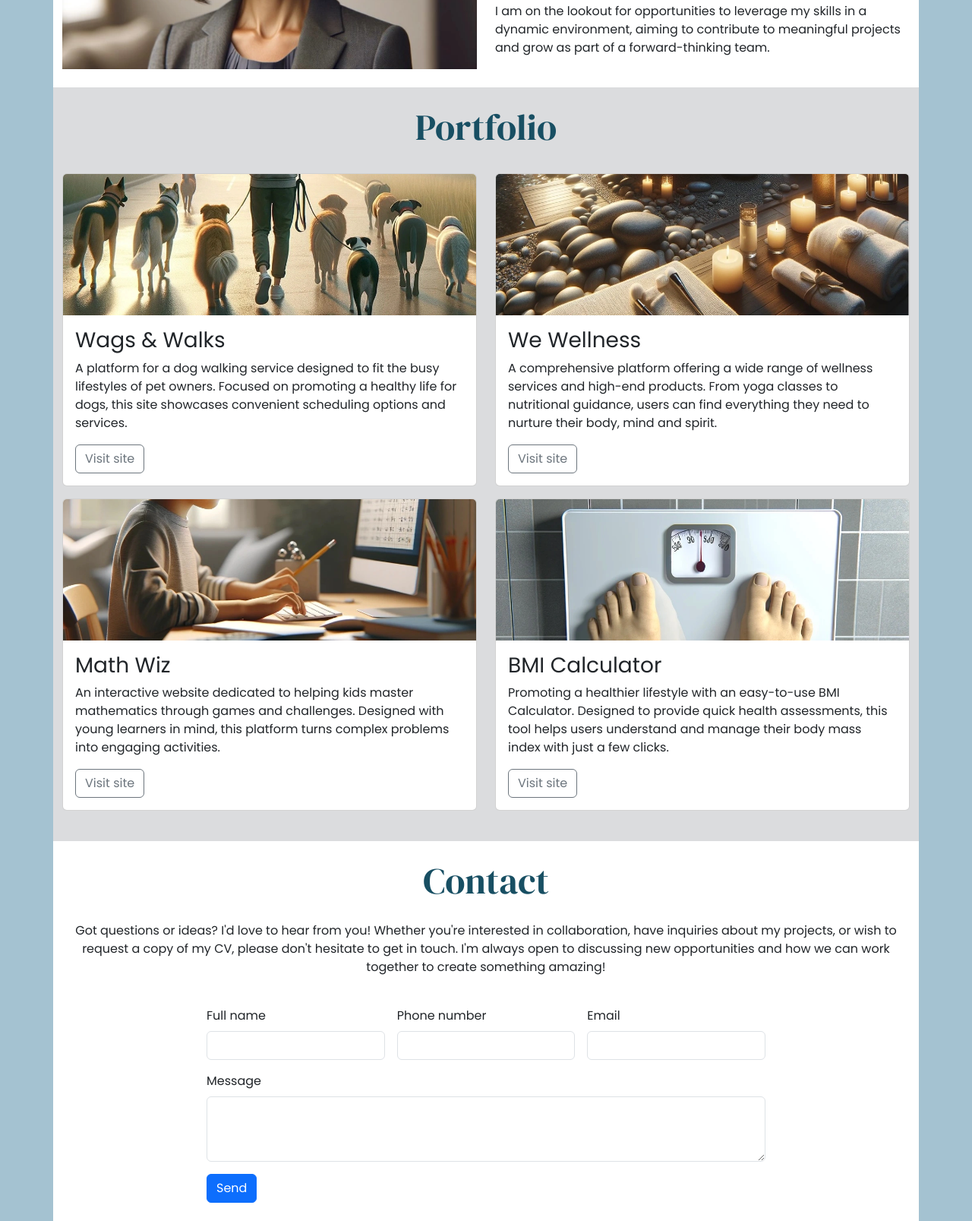
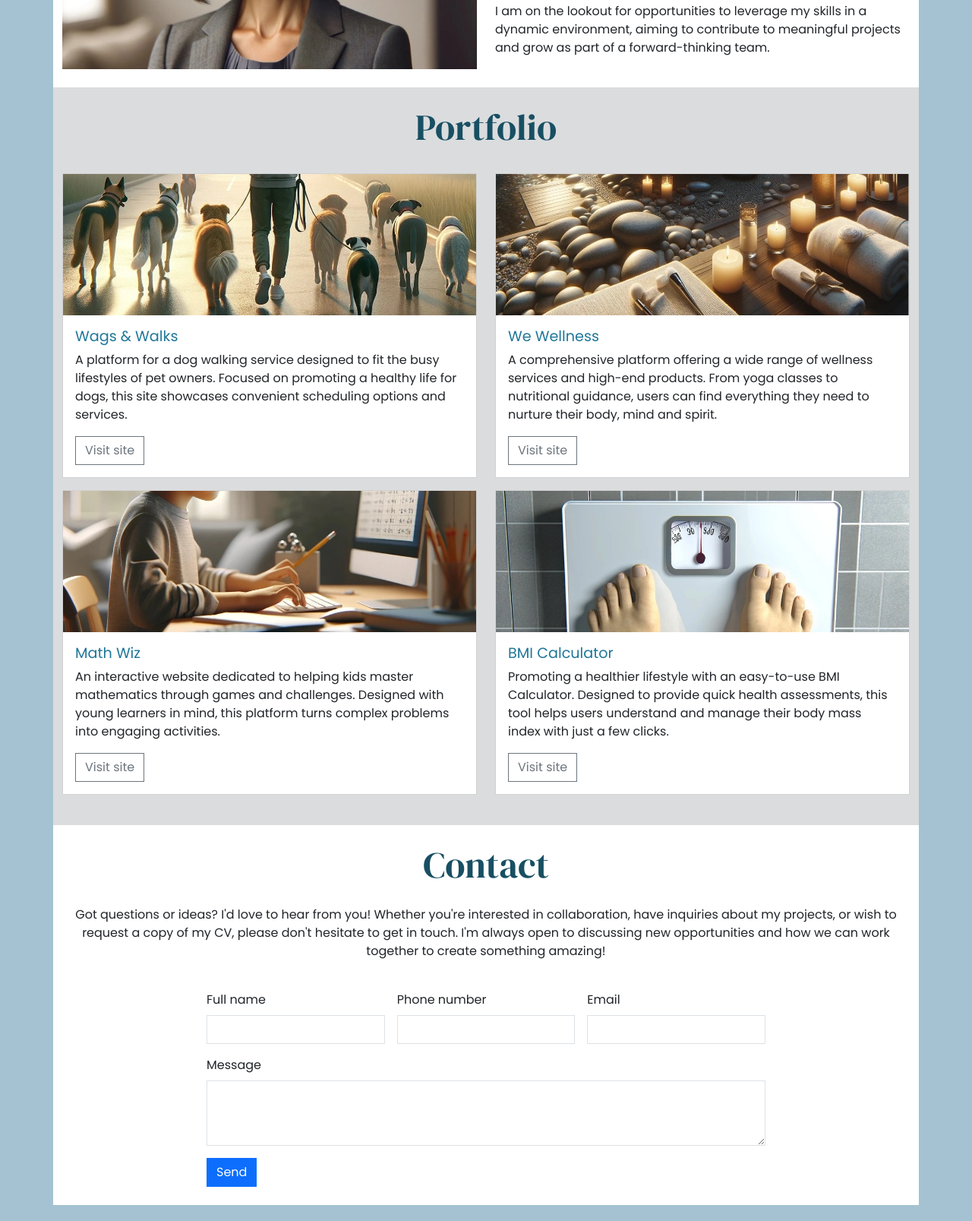
Before and after one commit to Fraser-Malcolm-14/mei-wong-portfolio, a plain HTML site: page index.html in a window 1280 px wide. Shown: the part 934-2541 px from the top of the page at 76% size. After the commit the page ends 2520 px from the top, so only its background shows below. Drawn offline with nearby package versions, Linux system fonts and the light colour scheme.

Commit message:
Sharpened corners

```diff
--- a/assets/css/styles.css
+++ b/assets/css/styles.css
@@ -20,6 +20,11 @@ h2 {
     color: #184f63; /* dark-blue */
 }
 
+.sharp-corners,
+.sharp-corners * {
+    border-radius: 0;
+}
+
 /* About Section */
 
 #about {
@@ -30,6 +35,19 @@ h2 {
 
 #portfolio {
     background-color: #dbdcde; /* light grey */
+}
+
+#portfolio .card-title {
+    color: #1f7798; /* mid blue */
+    font-size: 1.2rem;
+}
+
+#portfolio .btn-outline-secondary:hover {
+    background-color: #1f7798; /* mid blue */
+}
+
+#portfolio .card-text {
+    min-height: 120px;
 }
 
 /* Contact Section */
@@ -48,3 +66,12 @@ h2 {
     min-height: 500px;
     padding: 5% 7%;
 }
+
+/* Media Queries */
+
+@media screen and (min-width: 1200px) {
+    /* Fixes all portfolio cards being too tall on XL screens */
+    #portfolio .card-text {
+        min-height: auto;
+    }
+}
--- a/index.html
+++ b/index.html
@@ -73,7 +73,7 @@
           <p class="lead mb-5">Let's create something amazing together!</p>
           <button
             type="button"
-            class="btn btn-primary"
+            class="btn btn-primary sharp-corners"
             data-bs-toggle="modal"
             data-bs-target="#exampleModal"
           >
@@ -132,7 +132,7 @@
           </div>
 
           <div class="col-12 col-md-6">
-            <div class="card mb-3">
+            <div class="card mb-3 sharp-corners">
               <img
                 src="assets/images/portfolio-images/wags-and-walks.webp"
                 class="card-img-top"
@@ -151,7 +151,7 @@
             </div>
           </div>
           <div class="col-12 col-md-6">
-            <div class="card mb-3">
+            <div class="card mb-3 sharp-corners">
               <img
                 src="assets/images/portfolio-images/we-wellness.webp"
                 class="card-img-top"
@@ -170,7 +170,7 @@
             </div>
           </div>
           <div class="col-12 col-md-6">
-            <div class="card mb-3">
+            <div class="card mb-3 sharp-corners">
               <img
                 src="assets/images/portfolio-images/math-wiz.webp"
                 class="card-img-top"
@@ -189,7 +189,7 @@
             </div>
           </div>
           <div class="col-12 col-md-6">
-            <div class="card mb-3">
+            <div class="card mb-3 sharp-corners">
               <img
                 src="assets/images/portfolio-images/bmi-calculator.webp"
                 class="card-img-top"
@@ -229,22 +229,22 @@
           <form class="row g-3">
             <div class="col-lg-4">
               <label for="full-name" class="form-label">Full name</label>
-              <input type="text" class="form-control" id="full-name" />
+              <input type="text" class="form-control sharp-corners" id="full-name" />
             </div>
             <div class="col-lg-4">
               <label for="phonenumber" class="form-label">Phone number</label>
-              <input type="number" class="form-control" id="phonenumber" />
+              <input type="number" class="form-control sharp-corners" id="phonenumber" />
             </div>
             <div class="col-lg-4">
               <label for="email" class="form-label">Email</label>
-              <input type="email" class="form-control" id="email" />
+              <input type="email" class="form-control sharp-corners" id="email" />
             </div>
             <div class="col-12">
               <label for="message" class="form-label">Message</label>
-              <textarea class="form-control" id="message" rows="3"></textarea>
+              <textarea class="form-control sharp-corners" id="message" rows="3"></textarea>
             </div>
             <div class="col-12">
-              <button type="submit" class="btn btn-primary">Send</button>
+              <button type="submit" class="btn btn-primary sharp-corners">Send</button>
             </div>
           </form>
         </div>
@@ -277,14 +277,14 @@
             <form class="row g-3">
               <div class="col-lg-6">
                 <label for="inputName" class="form-label">Name</label>
-                <input type="text" class="form-control" id="inputName" />
+                <input type="text" class="form-control sharp-corners" id="inputName" />
               </div>
               <div class="col-lg-6">
                 <label for="inputEmail" class="form-label">Email</label>
-                <input type="email" class="form-control" id="inputEmail" />
+                <input type="email" class="form-control sharp-corners" id="inputEmail" />
               </div>
               <div class="col-12 mb-4">
-                <button type="submit" class="btn btn-primary">Sign up!</button>
+                <button type="submit" class="btn btn-primary sharp-corners">Sign up!</button>
               </div>
             </form>
           </div>
```
